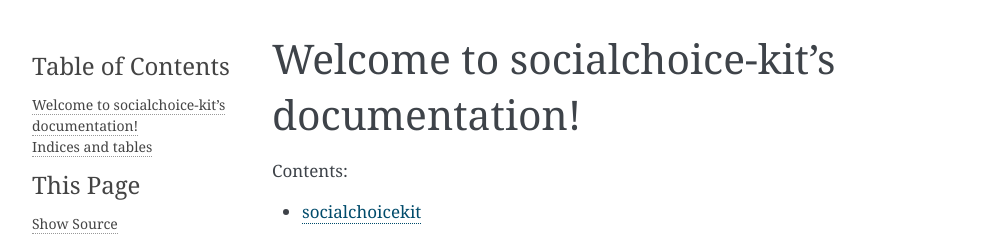
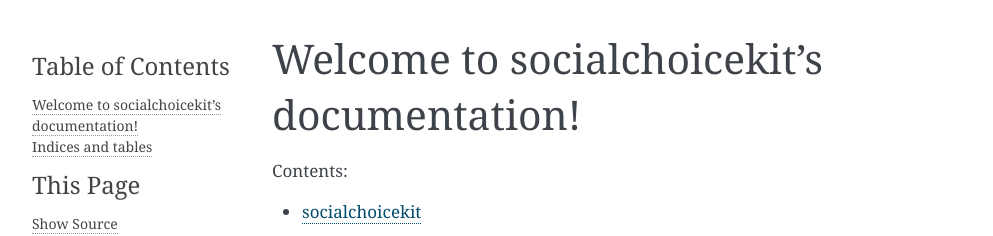
Before and after one commit to natsuozawa/socialchoicekit, a Sphinx documentation site: the page built from docs/index.rst, in a window 1280 px wide. Shown: the top 236 px of the page, without its empty margins (148-1141 px from the left). Built offline with Sphinx 7.4.7, drawn with Linux system fonts in a browser that asks for light colours.

Commit message:
Rename to socialchoicekit

```diff
--- a/docs/conf.py
+++ b/docs/conf.py
@@ -10,7 +10,7 @@ sys.path.insert(0, pathlib.Path(__file__).parents[1].resolve().as_posix())
 # -- Project information -----------------------------------------------------
 # https://www.sphinx-doc.org/en/master/usage/configuration.html#project-information
 
-project = 'socialchoice-kit'
+project = 'socialchoicekit'
 copyright = '2023-2024 Natsu Ozawa'
 author = 'Natsu Ozawa'
 
--- a/docs/index.rst
+++ b/docs/index.rst
@@ -1,9 +1,9 @@
-.. socialchoice-kit documentation master file, created by
+.. socialchoicekit documentation master file, created by
    sphinx-quickstart on Mon Oct  9 01:04:28 2023.
    You can adapt this file completely to your liking, but it should at least
    contain the root `toctree` directive.
 
-Welcome to socialchoice-kit's documentation!
+Welcome to socialchoicekit's documentation!
 ============================================
 
 .. toctree::
--- a/setup.py
+++ b/setup.py
@@ -1,14 +1,14 @@
 from setuptools import setup
 
 setup(
-    name='socialchoice-kit',
+    name='socialchoicekit',
     version='0.0.2',
-    description='socialchoice-kit aims to be a comprehensive implementation of the most important rules in computational social choice theory.',
+    description='socialchoicekit aims to be a comprehensive implementation of the most important rules in computational social choice theory.',
     long_description=open('README.md').read(),
     long_description_content_type='text/markdown',
     author='Natsu Ozawa',
     author_email='natsuozawa@outlook.com',
-    url='https://github.com/natsuozawa/socialchoice-kit',
+    url='https://github.com/natsuozawa/socialchoicekit',
     # TODO: set license
     # license='xxx',
     classifiers=[
```
Also changed, not shown: README.md (+3 -3 lines).
